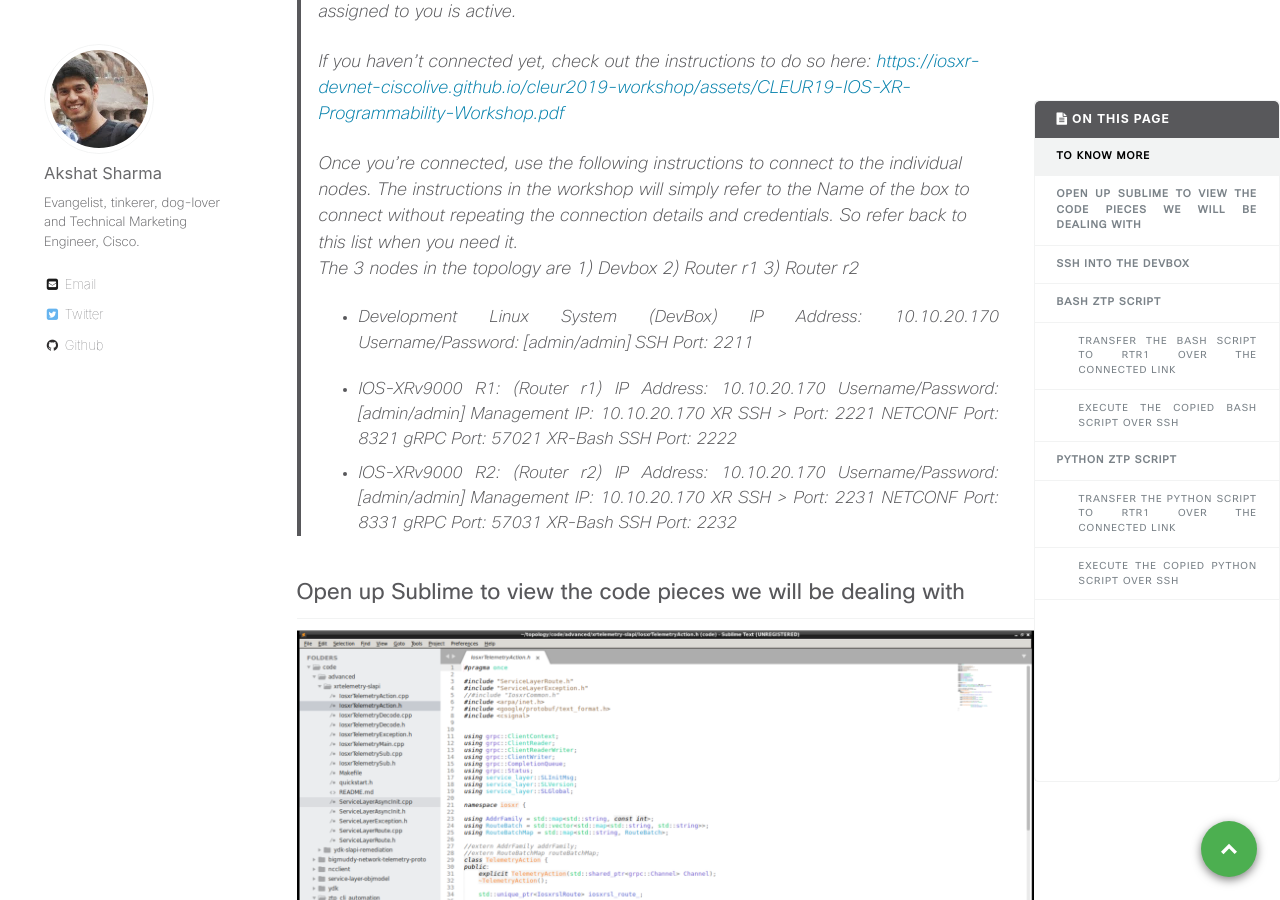
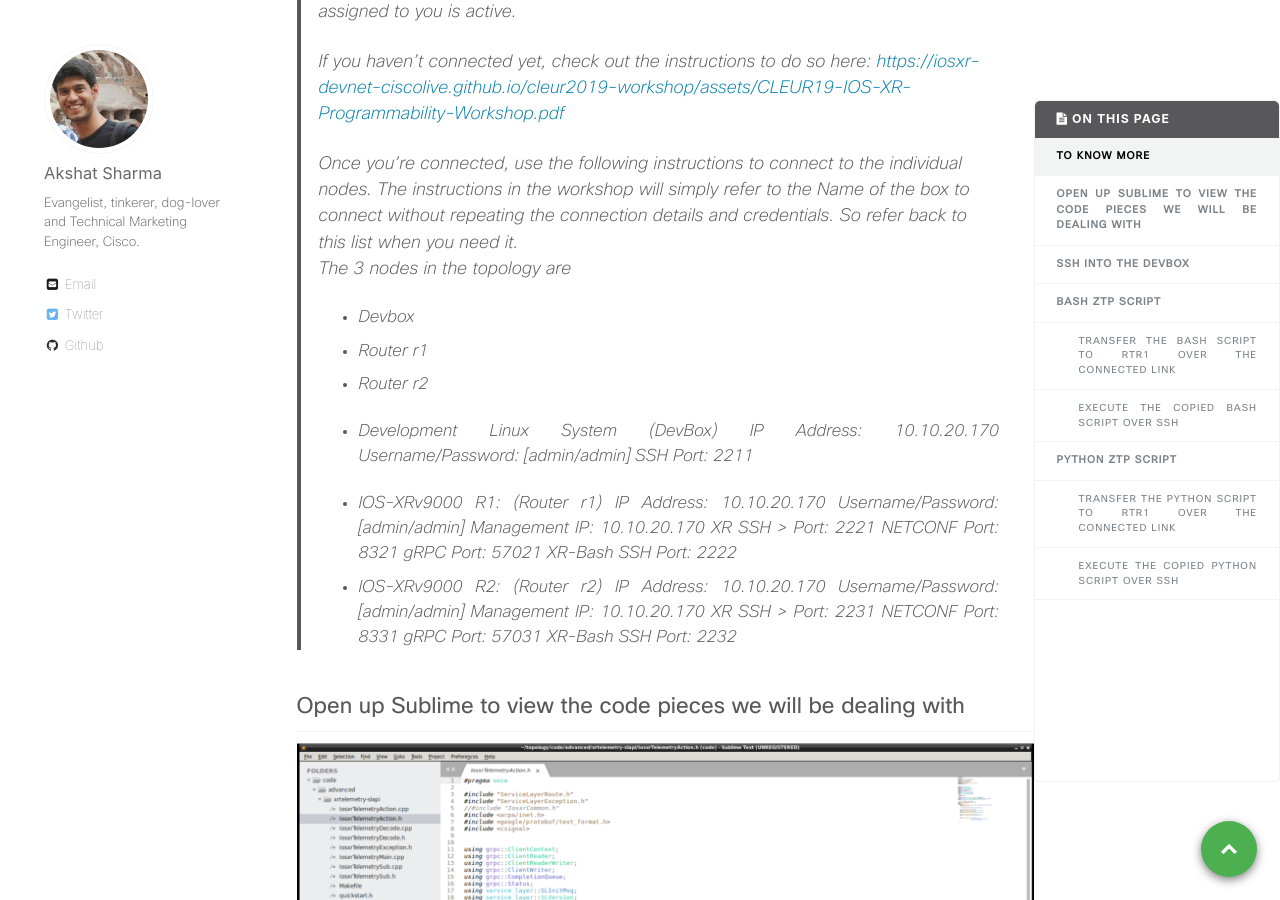
Before and after one commit to nanog75/hackathon, a Jekyll site: the page built from _wkinstructions/2018-06-12-step-1-ios-xr-ztp-bash-and-python-hooks.md, in a window 1280 px wide and 900 px high, scrolled down 743 px. Built offline with Jekyll 4.4.1, drawn with Linux system fonts in a browser that asks for light colours; comment, search, counter and statistics services are not loaded.

Commit message:
Update 2018-06-12-step-1-ios-xr-ztp-bash-and-python-hooks.md

```diff
--- a/_wkinstructions/2018-06-12-step-1-ios-xr-ztp-bash-and-python-hooks.md
+++ b/_wkinstructions/2018-06-12-step-1-ios-xr-ztp-bash-and-python-hooks.md
@@ -41,9 +41,9 @@ Complete CLI support:
 > repeating the connection details and credentials. So refer back to this list when you need it.
 ><br/>
 > The 3 nodes in the topology are
-> 1) Devbox
-> 2) Router r1
-> 3) Router r2
+> * Devbox
+> * Router r1
+> * Router r2
 >
 > * Development Linux System (DevBox)
 >     IP Address: 10.10.20.170 Username/Password: [admin/admin] SSH Port: 2211
```
